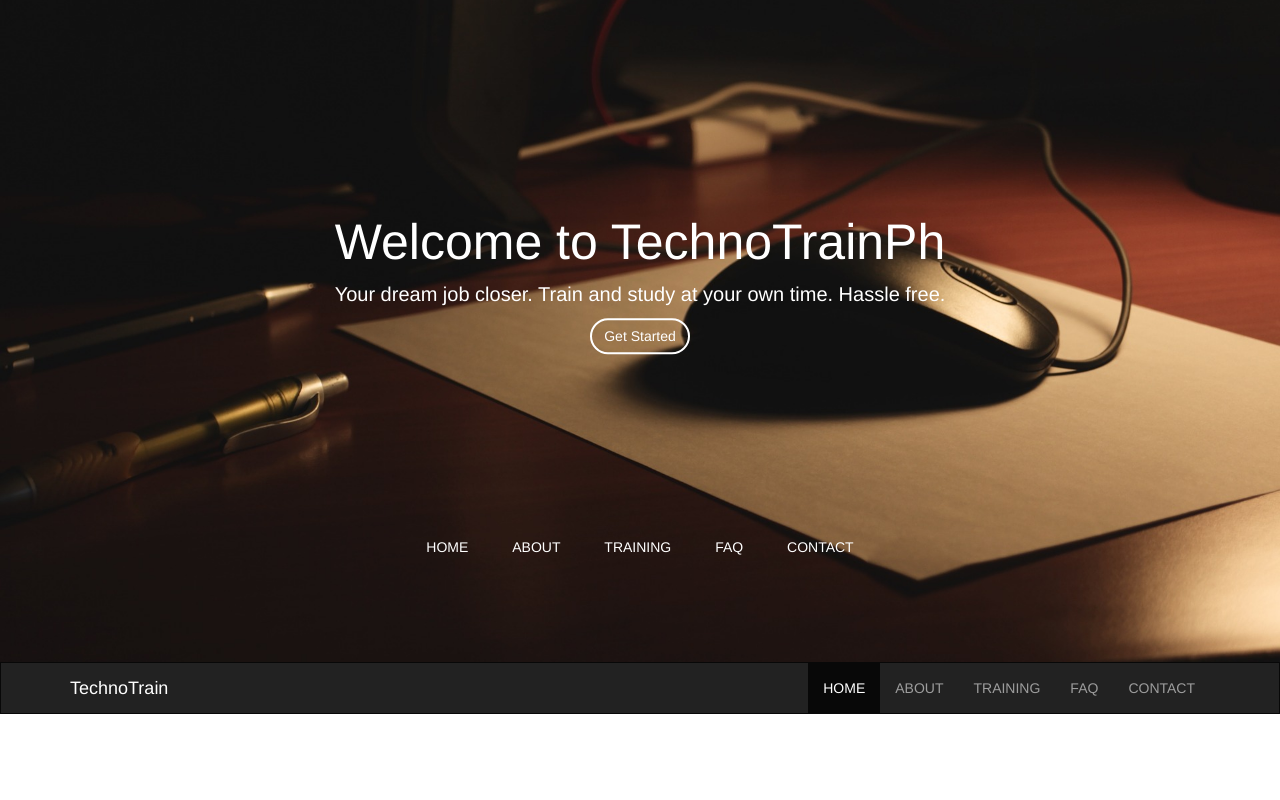
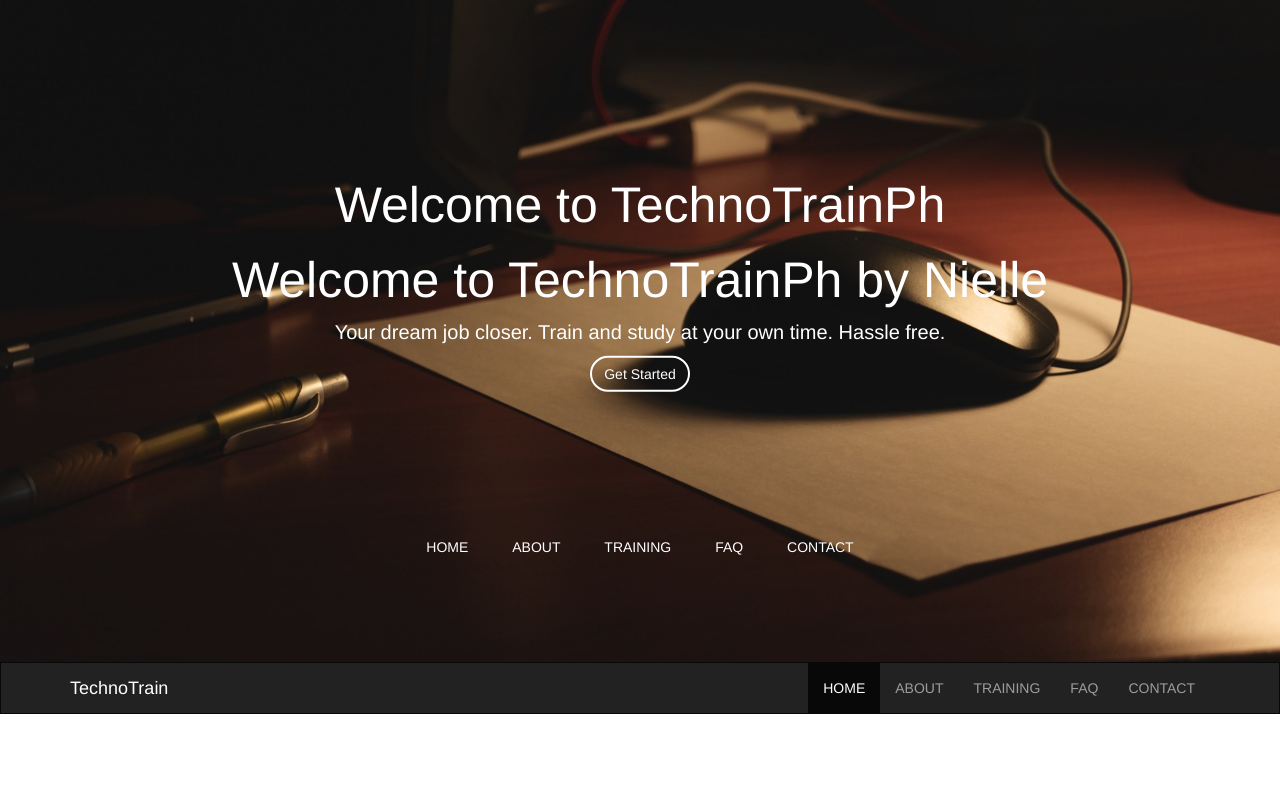
Before and after one commit to niellevince/technotrain, a plain HTML site: page index.html in a window 1280 px wide. Shown: the top 800 px of the page. Drawn offline with Linux system fonts and the light colour scheme.

Commit message:
Update index.html

```diff
--- a/index.html
+++ b/index.html
@@ -23,6 +23,7 @@
         <div class="container-fluid">
             <div class="fade-in" id="header-title">
                 <h1>Welcome to TechnoTrainPh</h1>
+                <h1>Welcome to TechnoTrainPh by Nielle</h1>
                 <p>Your dream job closer. Train and study at your own time. Hassle free.</p>
                 <button class="btn" onclick="clickGetStarted()">Get Started</button>
             </div>
```
